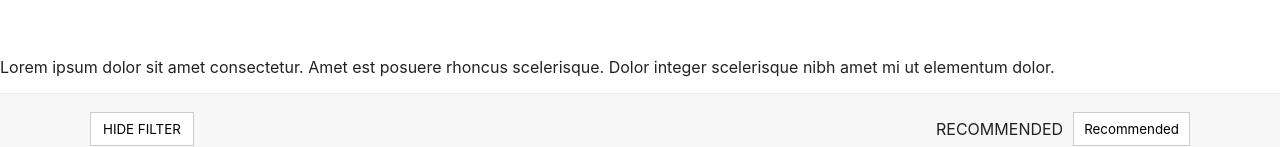
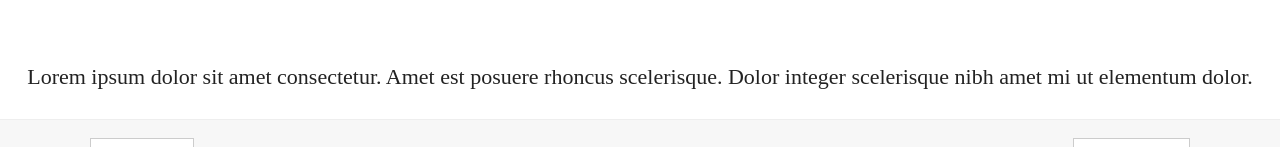
Before and after one commit to niranjankumarrao/Appscrip-task-Niranjanrao, a Next.js app: page / in a window 1280 px wide. Shown: the part 151-298 px from the top of the page. Built offline with nearby package versions, Linux system fonts and the light colour scheme; no server answers.

Commit message:
Update globals.css

```diff
--- a/styles/globals.css
+++ b/styles/globals.css
@@ -41,3 +41,27 @@ button { font-family:inherit; }
   text-transform: uppercase;
  }
 }
+@media (min-width: 600px){
+  .subpara {
+  font-family: Simplon Norm;
+  font-weight: 400;
+  font-style: Regular;
+  font-size: 22px;
+  leading-trim: NONE;
+  line-height: 40px;
+  letter-spacing: 0px;
+  text-align: center;
+ }
+}
+@media (max-width: 599px){
+  .subpara {
+  font-family: Simplon Norm;
+  font-weight: 400;
+  font-style: Regular;
+  font-size: 16px;
+  leading-trim: NONE;
+  line-height: 22px;
+  letter-spacing: 0px;
+  text-align: center;
+ }
+}
```
